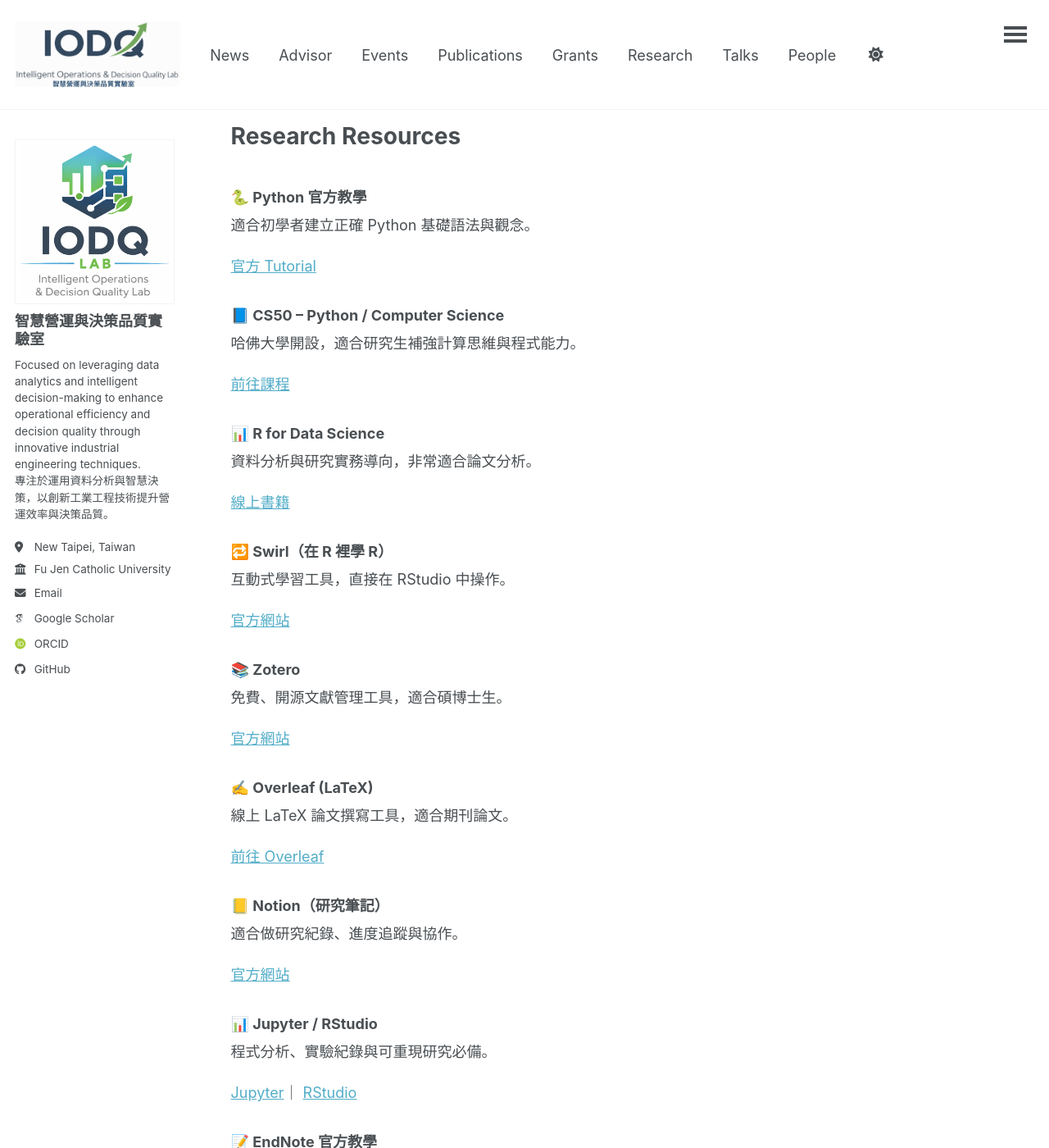
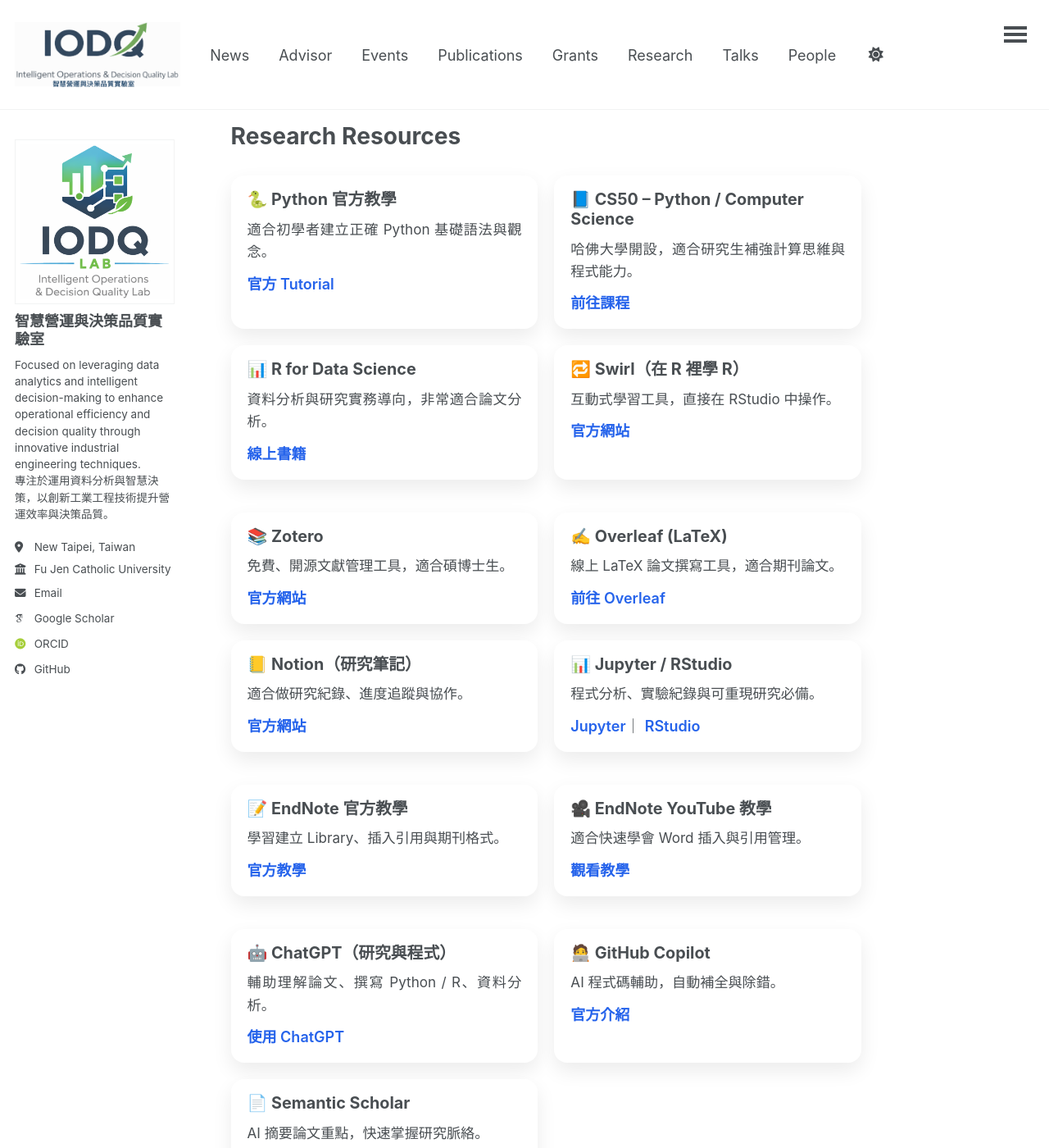
Before and after one commit to kbhuang188/kbhuang188.github.io, a Jekyll site: the page built from _pages/resources.md, in a window 1280 px wide and 1400 px high. Shown: the whole window at 82% size. Built offline with Jekyll 4.4.1, drawn with Linux system fonts in a browser that asks for light colours; some web fonts are replaced; a script bundle is joined from its source files by our own code; library files that are not in the unit come from our copies.

Commit message:
Update main.scss

```diff
--- a/assets/css/main.scss
+++ b/assets/css/main.scss
@@ -416,3 +416,40 @@
   font-size: 0.95rem;
   color: #6b7280;
 }
+
+/* ===== Research Resources Cards ===== */
+
+.resource-grid {
+  display: grid;
+  grid-template-columns: repeat(auto-fit, minmax(260px, 1fr));
+  gap: 20px;
+  margin: 20px 0 40px;
+}
+
+.resource-card {
+  background: #ffffff;
+  border-radius: 16px;
+  padding: 18px 20px;
+  box-shadow: 0 10px 24px rgba(0,0,0,0.08);
+}
+
+.resource-card h3 {
+  margin-top: 0;
+  font-size: 1.1rem;
+}
+
+.resource-card p {
+  font-size: 0.95rem;
+  line-height: 1.6;
+  margin: 8px 0 12px;
+}
+
+.resource-card a {
+  font-weight: 600;
+  color: #2563eb;
+  text-decoration: none;
+}
+
+.resource-card a:hover {
+  text-decoration: underline;
+}
```
